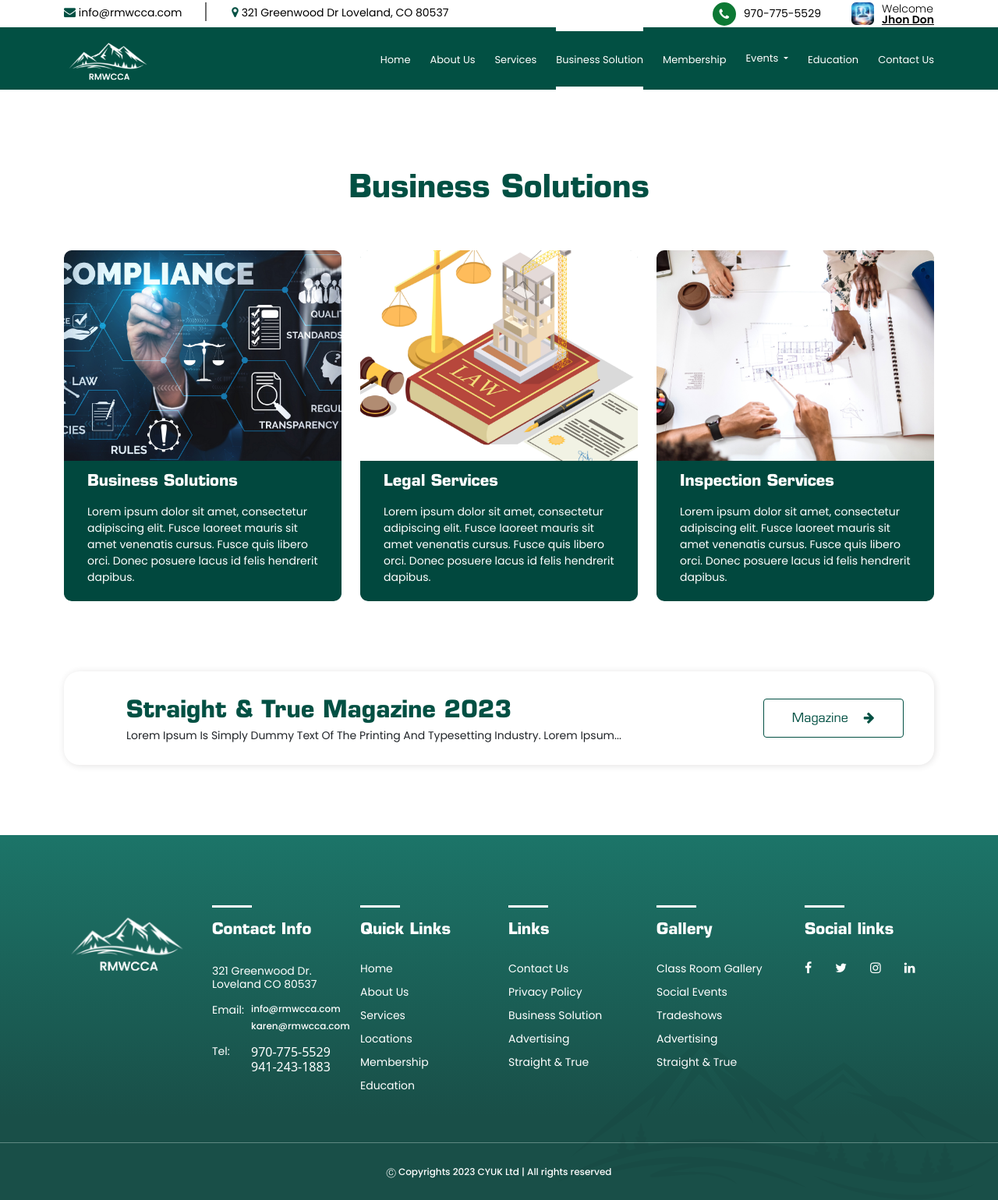
After one commit to sultaAhad/RMWCCA, a PHP site: page /business.php in a window 1280 px wide. The commit adds this page. Shown: the whole page at 78% size. Run offline with PHP 8.4, Linux system fonts and the light colour scheme.

Commit message:
membershippage

```diff
--- /dev/null
+++ b/business.php
@@ -0,0 +1,78 @@
+<!-- Include app -->
+<?php include 'inc/app.php'; ?>
+<!-- Include app -->
+
+<!-- Style Varieble css  -->
+<link rel="stylesheet" href="css/style.css">
+<link rel="stylesheet" href="css/variables.css">
+<link rel="stylesheet" href="css/business.css">
+<!-- Style Varieble css  -->
+<section class="main-heading-all">
+    <div class="container">
+        <div class="row">
+            <div class="col-lg-12">
+                <div class="all-main-heading-website text-center">
+                    <h1>Business Solutions</h1>
+                </div>
+            </div>
+        </div>
+    </div>
+</section>
+<section class="business-section">
+    <div class="container">
+        <div class="row">
+            <div class="col-lg-4">
+                <div class="business-img-wrapper">
+                    <img src="img/business.png" class="img-fluid" alt="">
+                    <div class="heading-business-wrapper">
+                        <h5>Business Solutions</h5>
+                        <p>Lorem ipsum dolor sit amet, consectetur adipiscing elit. Fusce laoreet mauris sit amet venenatis cursus. Fusce quis libero orci. Donec posuere lacus id felis hendrerit dapibus.</p>
+                    </div>
+                </div>
+            </div>
+            <div class="col-lg-4">
+                <div class="business-img-wrapper">
+                    <img src="img/business1.png" class="img-fluid" alt="">
+                    <div class="heading-business-wrapper">
+                        <h5>Legal Services</h5>
+                        <p>Lorem ipsum dolor sit amet, consectetur adipiscing elit. Fusce laoreet mauris sit amet venenatis cursus. Fusce quis libero orci. Donec posuere lacus id felis hendrerit dapibus.</p>
+                    </div>
+                </div>
+            </div>
+            <div class="col-lg-4">
+                <div class="business-img-wrapper">
+                    <img src="img/business2.png" class="img-fluid" alt="">
+                    <div class="heading-business-wrapper">
+                        <h5>Inspection Services</h5>
+                        <p>Lorem ipsum dolor sit amet, consectetur adipiscing elit. Fusce laoreet mauris sit amet venenatis cursus. Fusce quis libero orci. Donec posuere lacus id felis hendrerit dapibus.</p>
+                    </div>
+                </div>
+            </div>
+        </div>
+    </div>
+</section>
+<section class="straight-true-magazine">
+    <div class="container">
+        <div class="row ">
+            <div class="col-lg-12">
+                <div class="end-sect-wrapper">
+                    <div class="row align-items-center">
+                        <div class="col-lg-10">
+                            <h3>Straight & True Magazine 2023</h3>
+                            <p>Lorem Ipsum Is Simply Dummy Text Of The Printing And Typesetting Industry. Lorem Ipsum...</p>
+                        </div>
+                        <div class="col-lg-2">
+                            <div class="para-img1 end-btn">
+                                <a class="btn green" href="">Magazine <span> <i class="fa fa-arrow-right" aria-hidden="true"></i>
+                                    </span></a>
+                            </div>
+                        </div>
+                    </div>
+                </div>
+            </div>
+        </div>
+    </div>
+</section>
+<!-- Include Footer -->
+<?php include 'inc/footer.php'; ?>
+<!-- Include Footer -->
--- /dev/null
+++ b/css/business.css
@@ -0,0 +1,31 @@
+.business-img-wrapper {
+	background: #01483e;
+	border-radius: 0px;
+	position: relative;
+	height: 450px;
+	border-radius: 13px 13px 10px 10px;
+}
+.heading-business-wrapper {
+	padding: 10px 30px;
+	position: absolute;
+	bottom: 0;
+}
+.heading-business-wrapper h5 {
+	color: #fff;
+	padding: 10px 0;
+}
+.heading-business-wrapper p {
+	color: #fff;
+	padding: 0px 0 10px 0;
+	margin: 0;
+	line-height: 1.5;
+}
+.business-img-wrapper img {
+	height: 270px;
+	width: 100%;
+	object-fit: none;
+	border-radius: 10px 10px 0px 0px;
+}
+section.business-section {
+	padding: 50px 0 0px 0;
+}
--- a/inc/header.php
+++ b/inc/header.php
@@ -69,10 +69,8 @@
                                 </li>
                                 <li class="normal-nav-items link"><a class="menu" href="service.php">Services</a>
                                 </li>
-                                <li class="normal-nav-items link"><a class="menu" href="contactus.php">Business
+                                <li class="normal-nav-items link"><a class="menu" href="business.php">Business
                                         Solution</a>
-                                </li>
-                                <li class="normal-nav-items link"><a class="menu" href="contactus.php">Membership</a>
                                 </li>
                                 <li class="normal-nav-items link"><a class="menu" href="contactus.php">Membership</a>
                                 </li>
@@ -103,7 +101,7 @@
                                         </div>
                                     </div>
                                 </li>
-                                <li class="normal-nav-items link"><a class="menu" href="contactus.php">Education</a>
+                                <li class="normal-nav-items link"><a class="menu" href="education.php">Education</a>
                                 </li>
                                 <li class="normal-nav-items link"><a class="menu" href="contactus.php">Contact
                                         Us</a>
--- a/index.php
+++ b/index.php
@@ -135,7 +135,7 @@
             </div>
             <div class="col-lg-4">
                 <div class="central-service-img">
-                    <img src="img/building.png" class="img-fluid" alt="">
+                <img src="img/building.png" class="img-fluid" alt="">
                 </div>
             </div>
             <div class="col-lg-4">
```
Also changed, not shown: img/business.png (added), img/business1.png (added), img/business2.png (added).
